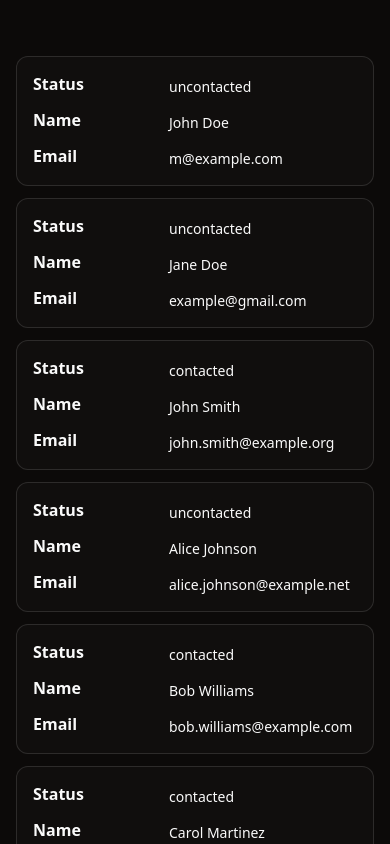
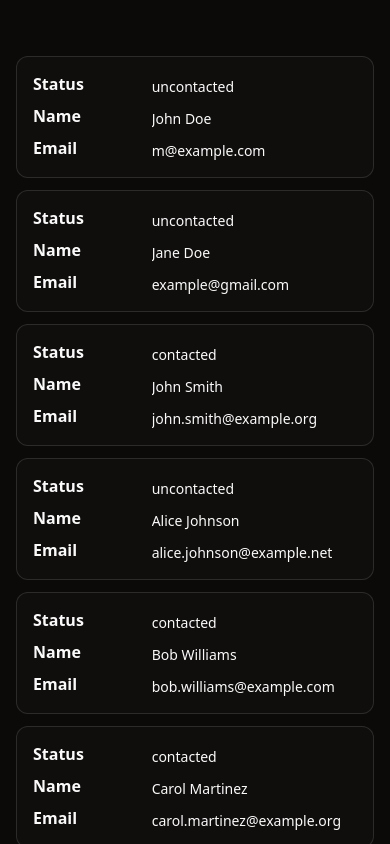
Before and after one commit to rhw-repo/react-dashboard-fs, a React (Vite) app in the folder frontend/: page / in a window 390 px wide. Shown: the top 844 px of the page. Built offline with nearby package versions, Linux system fonts and the light colour scheme.

Commit message:
Add truncate when cell width constrained (currently only mobile, to do limit width of cells when above 640px. Delete redundant comments

```diff
--- a/frontend/src/components/ui/data-table/data-table.module.css
+++ b/frontend/src/components/ui/data-table/data-table.module.css
@@ -27,7 +27,7 @@
   .table-responsive table tr {
     display: flex;
     flex-direction: column;
-    gap: 0.75rem;
+    /* gap: 0.75rem;*/
     padding: 1rem;
     border-radius: 0.75rem;
     border: 1px solid rgba(255, 255, 255, 0.12);
@@ -42,23 +42,24 @@
     border-radius: 0;
     box-shadow: none;
     padding: 0;
+    max-width: 100%;
   }
 
   /* Layout inside each row */
   .table-responsive table td {
     display: grid;
-    grid-template-columns: 7.5rem 1fr;
+    grid-template-columns: 1fr 2fr;
     column-gap: 1rem;
     row-gap: 0.25rem;
     align-items: start;
   }
 
-  /* Checkbox cell */
+  /* Checkbox cell - redundant hiding in mobile
   .table-responsive table td:first-child {
     display: flex;
     align-items: center;
     justify-content: flex-start;
-  }
+  } */
 
   .table-responsive table td::before {
     display: block;
--- a/frontend/src/components/ui/data-table/data-table.tsx
+++ b/frontend/src/components/ui/data-table/data-table.tsx
@@ -164,8 +164,7 @@ export function DataTable<TData extends { id: string }, TValue>({ columns, data
                           key={cell.id}
                           className={`block sm:table-cell sm:border-x sm:border-neutral-50 ${colId === 'postcode' ? 'text-right tabular-nums' : ''}`}
                         >
-                          {/* Stacked layout */}
-                          <div className="mt-1 sm:mt-0">
+                          <div className="mt-1 truncate sm:mt-0">
                             {flexRender(cell.column.columnDef.cell, cell.getContext())}
                           </div>
                         </TableCell>
```
